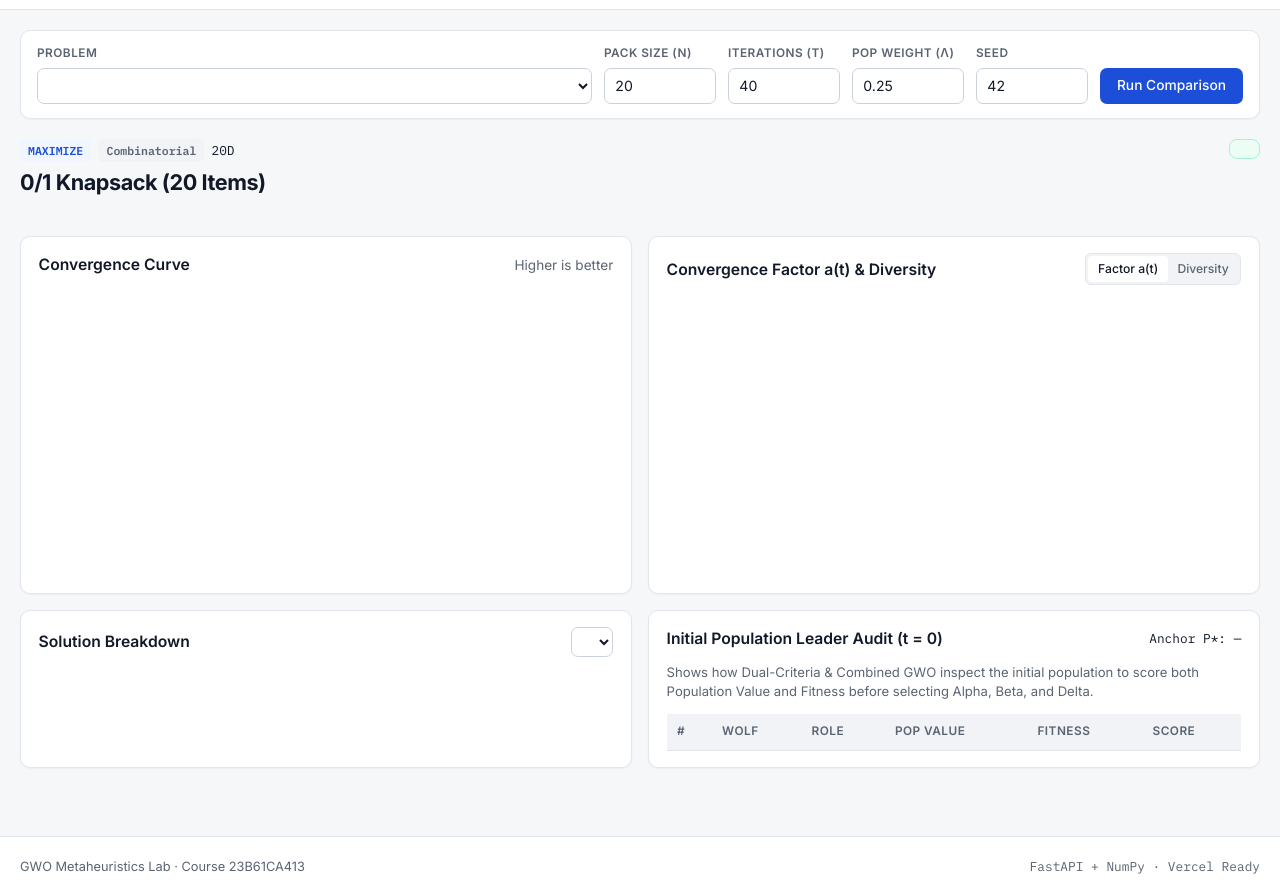
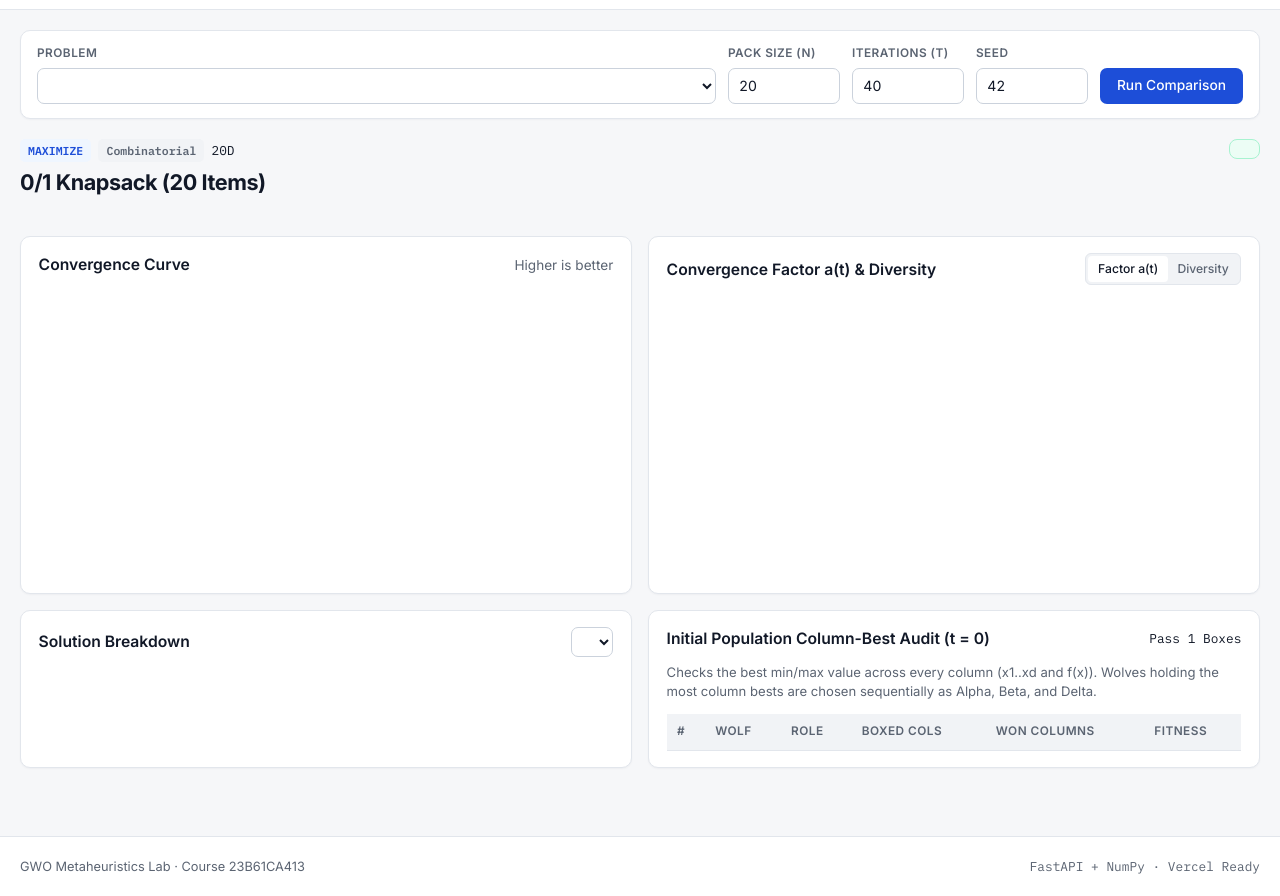
Before and after one commit to Ayazwasee/APEX-GWO----Adaptive-Population-Evaluated-Exploration-for-Grey-Wolf-Optimization., a plain HTML site: page public/index.html in a window 1280 px wide. Shown: the part 58-954 px from the top of the page. Drawn offline with Linux system fonts and the light colour scheme; no server answers.

Commit message:
Update population audit section in index.html

```diff
--- a/public/index.html
+++ b/public/index.html
@@ -34,6 +34,8 @@
   </header>
 
   <main class="container">
+    <div class="error-banner hidden" id="errorBanner"></div>
+
     <!-- Shared Experiment Control Bar -->
     <section class="control-bar">
       <div class="control-group grow" id="problemControlWrap">
@@ -54,11 +56,6 @@
       <div class="control-group compact">
         <label for="maxIter">Iterations (T)</label>
         <input type="number" id="maxIter" value="40" min="10" max="120" step="5" />
-      </div>
-
-      <div class="control-group compact">
-        <label for="popWeight">Pop Weight (&lambda;)</label>
-        <input type="number" id="popWeight" value="0.25" min="0.05" max="0.60" step="0.05" />
       </div>
 
       <div class="control-group compact">
@@ -127,11 +124,11 @@
 
         <div class="panel">
           <div class="panel-head">
-            <h2>Initial Population Leader Audit (t = 0)</h2>
-            <span class="mono small" id="initAnchorLabel">Anchor P*: —</span>
+            <h2>Initial Population Column-Best Audit (t = 0)</h2>
+            <span class="mono small" id="initAnchorLabel">Pass 1 Boxes</span>
           </div>
           <p class="panel-note">
-            Shows how Dual-Criteria &amp; Combined GWO inspect the initial population to score both Population Value and Fitness before selecting Alpha, Beta, and Delta.
+            Checks the best min/max value across every column (x1..xd and f(x)). Wolves holding the most column bests are chosen sequentially as Alpha, Beta, and Delta.
           </p>
           <div class="table-scroll">
             <table class="data-table" id="auditTable">
@@ -140,9 +137,9 @@
                   <th>#</th>
                   <th>Wolf</th>
                   <th>Role</th>
-                  <th>Pop Value</th>
+                  <th>Boxed Cols</th>
+                  <th>Won Columns</th>
                   <th>Fitness</th>
-                  <th>Score</th>
                 </tr>
               </thead>
               <tbody></tbody>
```
